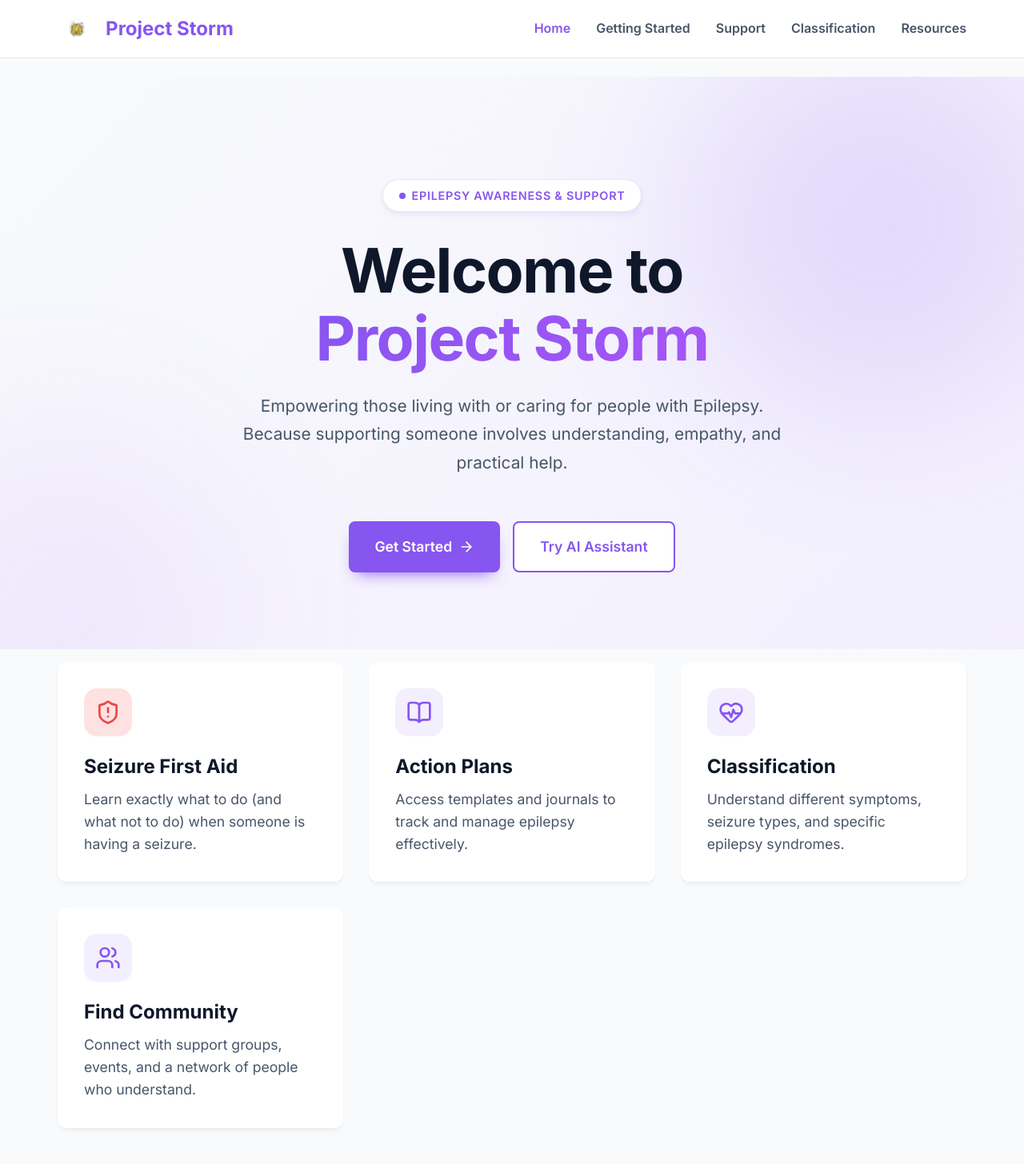
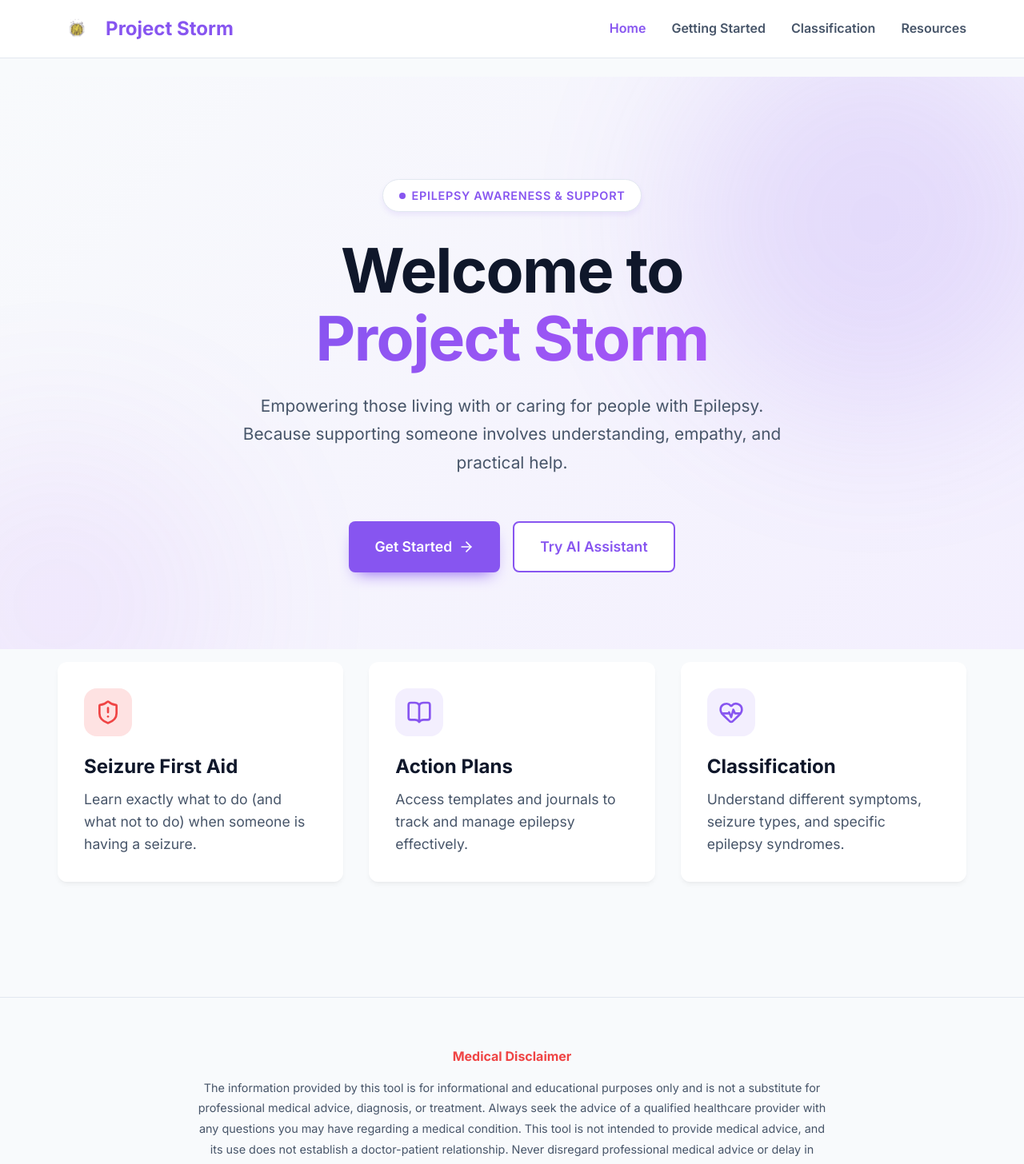
Before and after one commit to Black-Inspector-Gadget/Project_Storm, a React (Vite) app: page / in a window 1280 px wide. Shown: the top 1456 px of the page at 80% size. Built offline with nearby package versions, Linux system fonts and the light colour scheme.

Commit message:
Removed the Support page route, navbar link, and Home page card

```diff
--- a/src/App.jsx
+++ b/src/App.jsx
@@ -34,7 +34,6 @@ function App() {
           <Route path="getting-started/understanding-diagnosis" element={<UnderstandingDiagnosis />} />
           <Route path="getting-started/how-to-help" element={<HowToHelp />} />
           <Route path="getting-started/support-first-aid" element={<SupportFirstAid />} />
-          <Route path="support" element={<Placeholder title="Support" />} />
           <Route path="classification" element={<Placeholder title="Classification" />} />
           <Route path="resources" element={<Placeholder title="Resources" />} />
         </Route>
--- a/src/components/Navbar.jsx
+++ b/src/components/Navbar.jsx
@@ -9,7 +9,6 @@ const Navbar = () => {
   const links = [
     { name: 'Home', path: '/' },
     { name: 'Getting Started', path: '/getting-started' },
-    { name: 'Support', path: '/support' },
     { name: 'Classification', path: '/classification' },
     { name: 'Resources', path: '/resources' }
   ];
--- a/src/pages/Home.jsx
+++ b/src/pages/Home.jsx
@@ -85,13 +85,7 @@ const Home = () => {
             <p style={{ color: 'var(--text-secondary)', fontSize: '1.1rem', lineHeight: 1.6 }}>Understand different symptoms, seizure types, and specific epilepsy syndromes.</p>
           </Link>
 
-          <Link to="/support" className="card" style={{ display: 'block', textDecoration: 'none', background: 'rgba(255, 255, 255, 0.9)', backdropFilter: 'blur(10px)', border: '1px solid rgba(255, 255, 255, 0.5)' }}>
-            <div style={{ width: '60px', height: '60px', borderRadius: '16px', background: 'var(--accent-light)', display: 'flex', alignItems: 'center', justifyContent: 'center', marginBottom: '1.5rem' }}>
-              <Users size={32} color="var(--accent-primary)" />
-            </div>
-            <h3 style={{ fontSize: '1.5rem', marginBottom: '0.75rem' }}>Find Community</h3>
-            <p style={{ color: 'var(--text-secondary)', fontSize: '1.1rem', lineHeight: 1.6 }}>Connect with support groups, events, and a network of people who understand.</p>
-          </Link>
+
 
         </div>
       </section>
```
